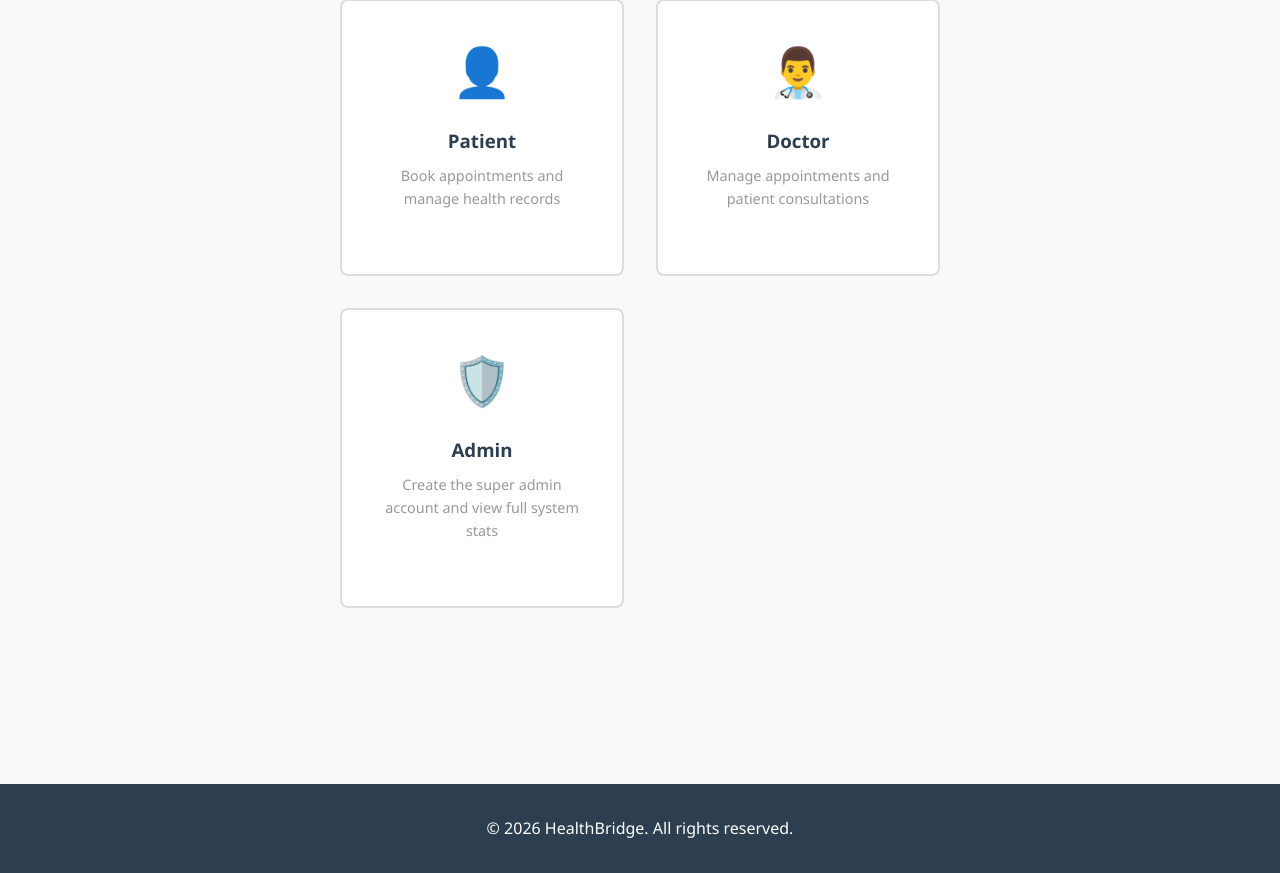
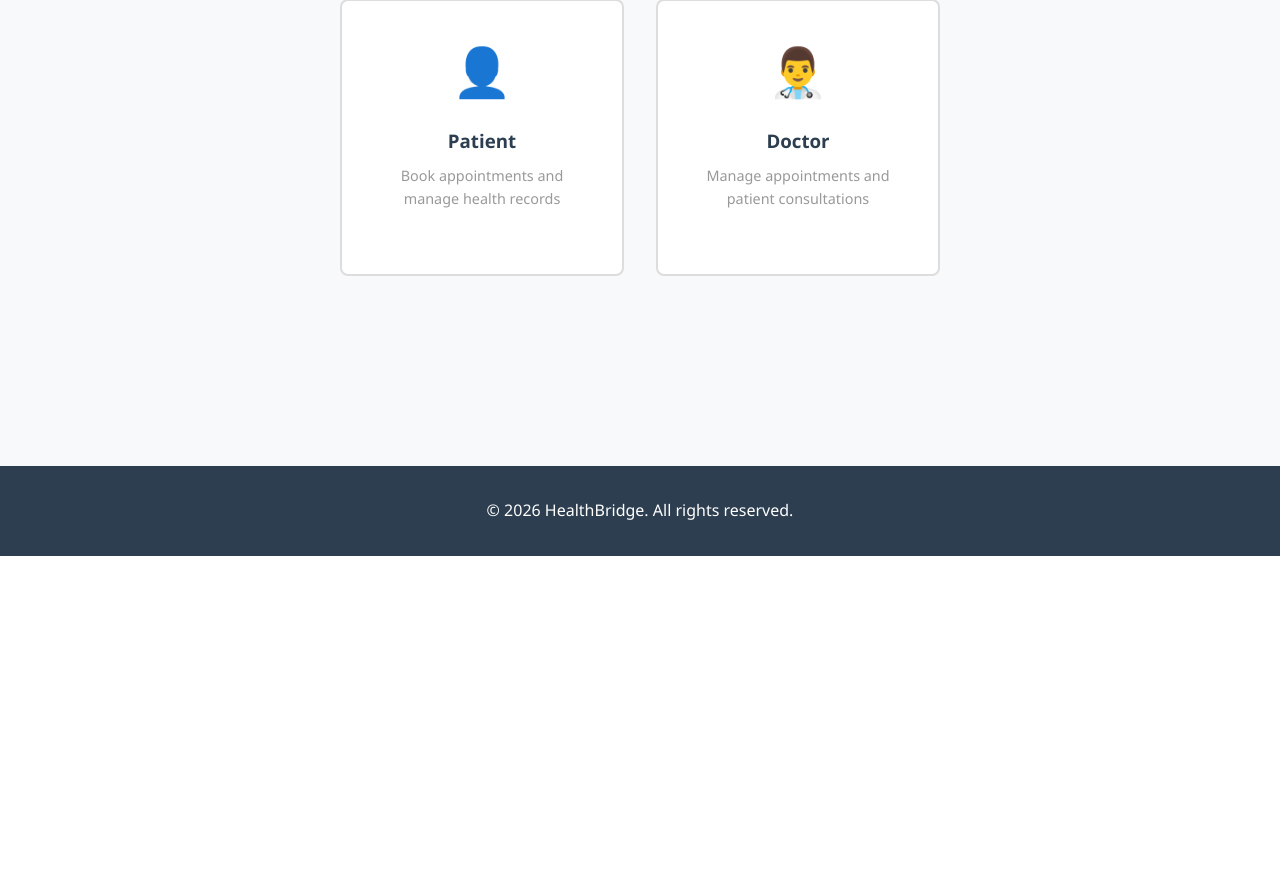
Before and after one commit to anshikajoshi07/Anshika_JIT_HealthBridge, a Django app: page /signup/ in a window 1280 px wide. Shown: the part 252-1125 px from the top of the page. After the commit the page ends 808 px from the top, so only its background shows below. Run offline with Django 5.2, Linux system fonts and the light colour scheme.

Commit message:
Fix media serving for production and clean signup options

```diff
--- a/healthcare/urls.py
+++ b/healthcare/urls.py
@@ -11,6 +11,7 @@ urlpatterns = [
     path('', include('health.urls')),
 ]
 
+urlpatterns += static(settings.MEDIA_URL, document_root=settings.MEDIA_ROOT)
+
 if settings.DEBUG:
-    urlpatterns += static(settings.MEDIA_URL, document_root=settings.MEDIA_ROOT)
     urlpatterns += static(settings.STATIC_URL, document_root=settings.STATIC_ROOT)
--- a/templates/health/signup.html
+++ b/templates/health/signup.html
@@ -21,12 +21,6 @@
                 <div class="type-icon">👨‍⚕️</div>
                 <h3>Doctor</h3>
                 <p>Manage appointments and patient consultations</p>
-            </a>
-
-            <a href="{% url 'health:signup_admin' %}" class="type-option">
-                <div class="type-icon">🛡️</div>
-                <h3>Admin</h3>
-                <p>Create the super admin account and view full system stats</p>
             </a>
         </div>
     </div>
```
